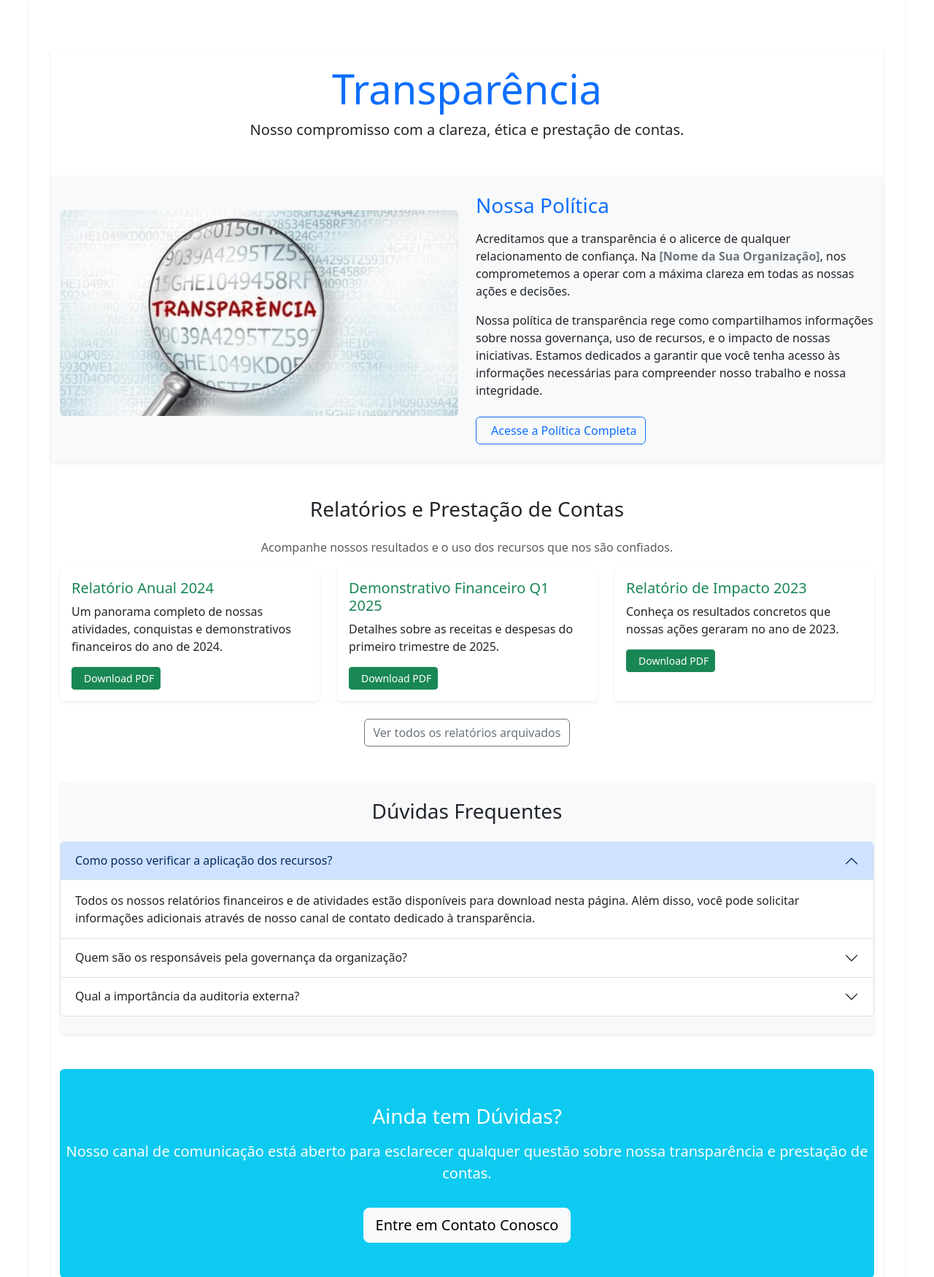
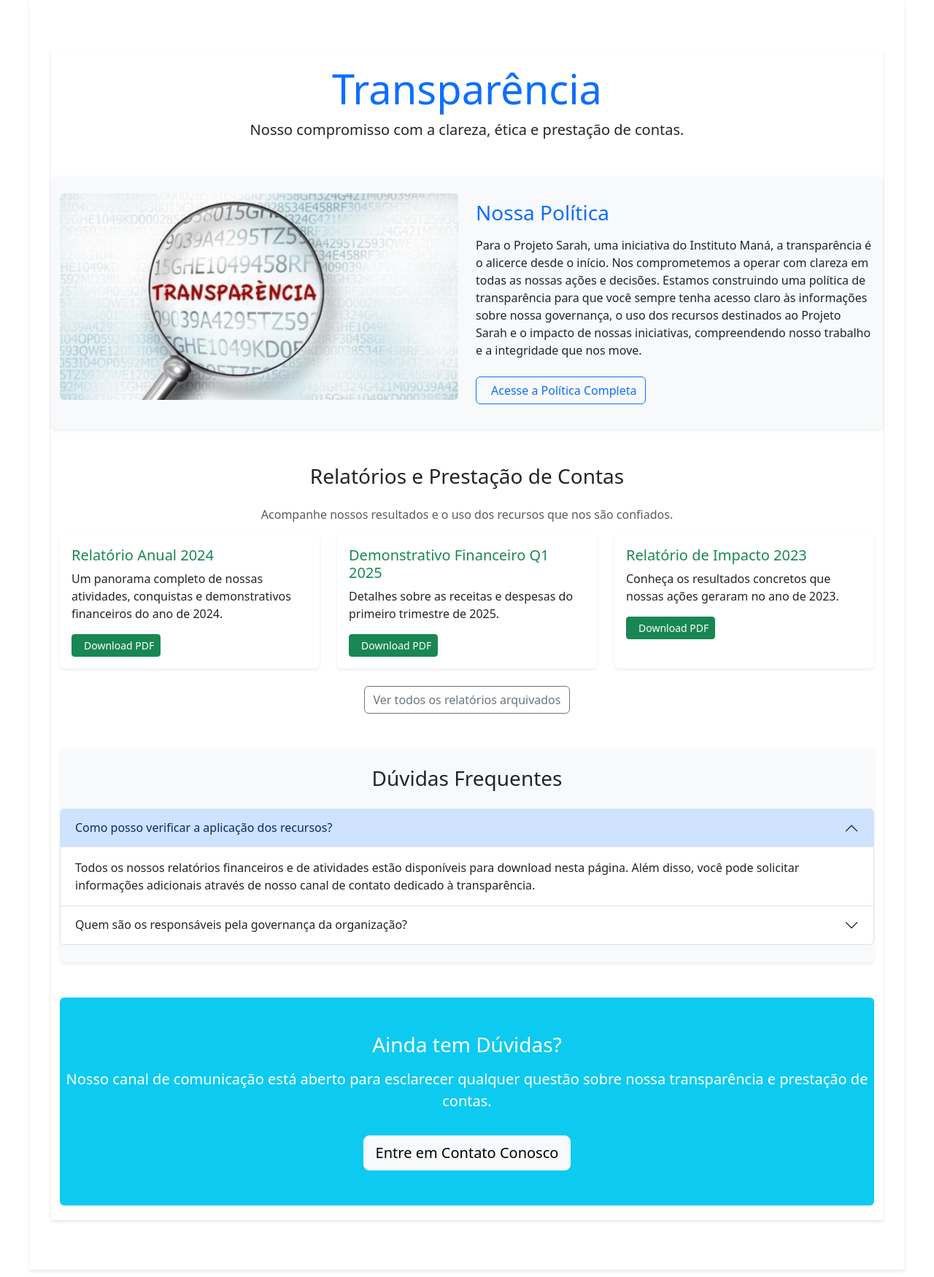
Before and after one commit to Thaeliza/Projeto-Integrador-3, a Django app: page /preciso-de-ajuda/ in a window 1280 px wide. Shown: the part 56-1806 px from the top of the page at 73% size. Run offline with Django 4.2, Linux system fonts and the light colour scheme.

Commit message:
Alteração Transparência

```diff
--- a/main/templates/preciso_de_ajuda.html
+++ b/main/templates/preciso_de_ajuda.html
@@ -18,8 +18,7 @@
         </div>
         <div class="col-md-6">
             <h2 class="h3 mb-3 text-primary">Nossa Política</h2>
-            <p>Acreditamos que a transparência é o alicerce de qualquer relacionamento de confiança. Na <strong class="text-secondary">[Nome da Sua Organização]</strong>, nos comprometemos a operar com a máxima clareza em todas as nossas ações e decisões.</p>
-            <p>Nossa política de transparência rege como compartilhamos informações sobre nossa governança, uso de recursos, e o impacto de nossas iniciativas. Estamos dedicados a garantir que você tenha acesso às informações necessárias para compreender nosso trabalho e nossa integridade.</p>
+            <p>Para o Projeto Sarah, uma iniciativa do Instituto Maná, a transparência é o alicerce desde o início. Nos comprometemos a operar com clareza em todas as nossas ações e decisões. Estamos construindo uma política de transparência para que você sempre tenha acesso claro às informações sobre nossa governança, o uso dos recursos destinados ao Projeto Sarah e o impacto de nossas iniciativas, compreendendo nosso trabalho e a integridade que nos move.</p>
             <a href="{% static 'docs/politica_transparencia.pdf' %}" class="btn btn-outline-primary mt-2" download>
                 <i class="bi bi-file-earmark-text me-2"></i>Acesse a Política Completa
             </a>
@@ -103,18 +102,6 @@
                     </div>
                 </div>
             </div>
-            <div class="accordion-item">
-                <h2 class="accordion-header" id="headingThree">
-                    <button class="accordion-button collapsed" type="button" data-bs-toggle="collapse" data-bs-target="#collapseThree" aria-expanded="false" aria-controls="collapseThree">
-                        Qual a importância da auditoria externa?
-                    </button>
-                </h2>
-                <div id="collapseThree" class="accordion-collapse collapse" aria-labelledby="headingThree" data-bs-parent="#faqTransparencia">
-                    <div class="accordion-body">
-                        Nossos demonstrativos financeiros são anualmente auditados por uma empresa independente, garantindo a veracidade e a conformidade de nossas contas com as melhores práticas. O parecer da auditoria é parte de nossos relatórios anuais.
-                    </div>
-                </div>
-            </div>
         </div>
     </section>
 
```
